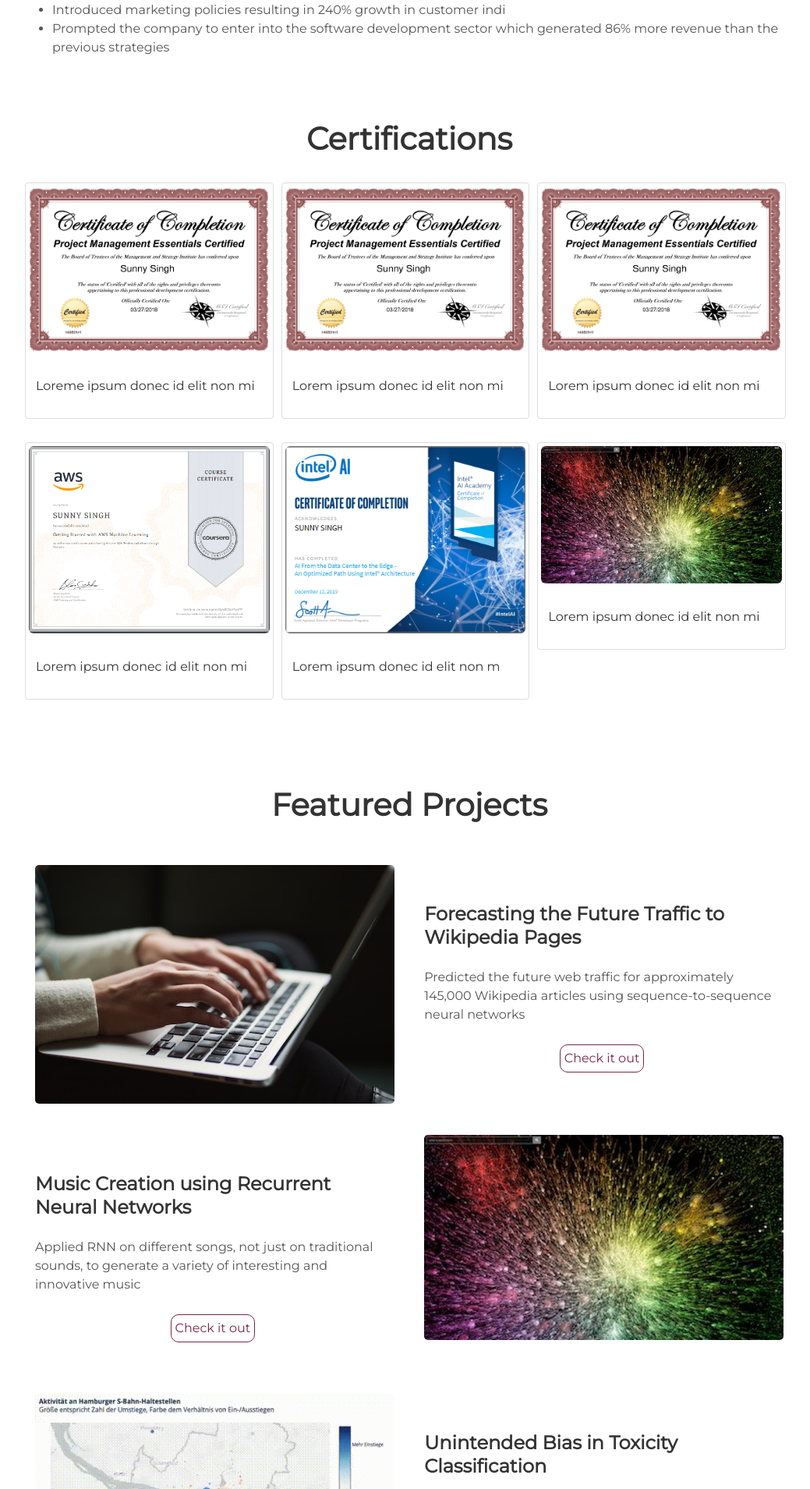
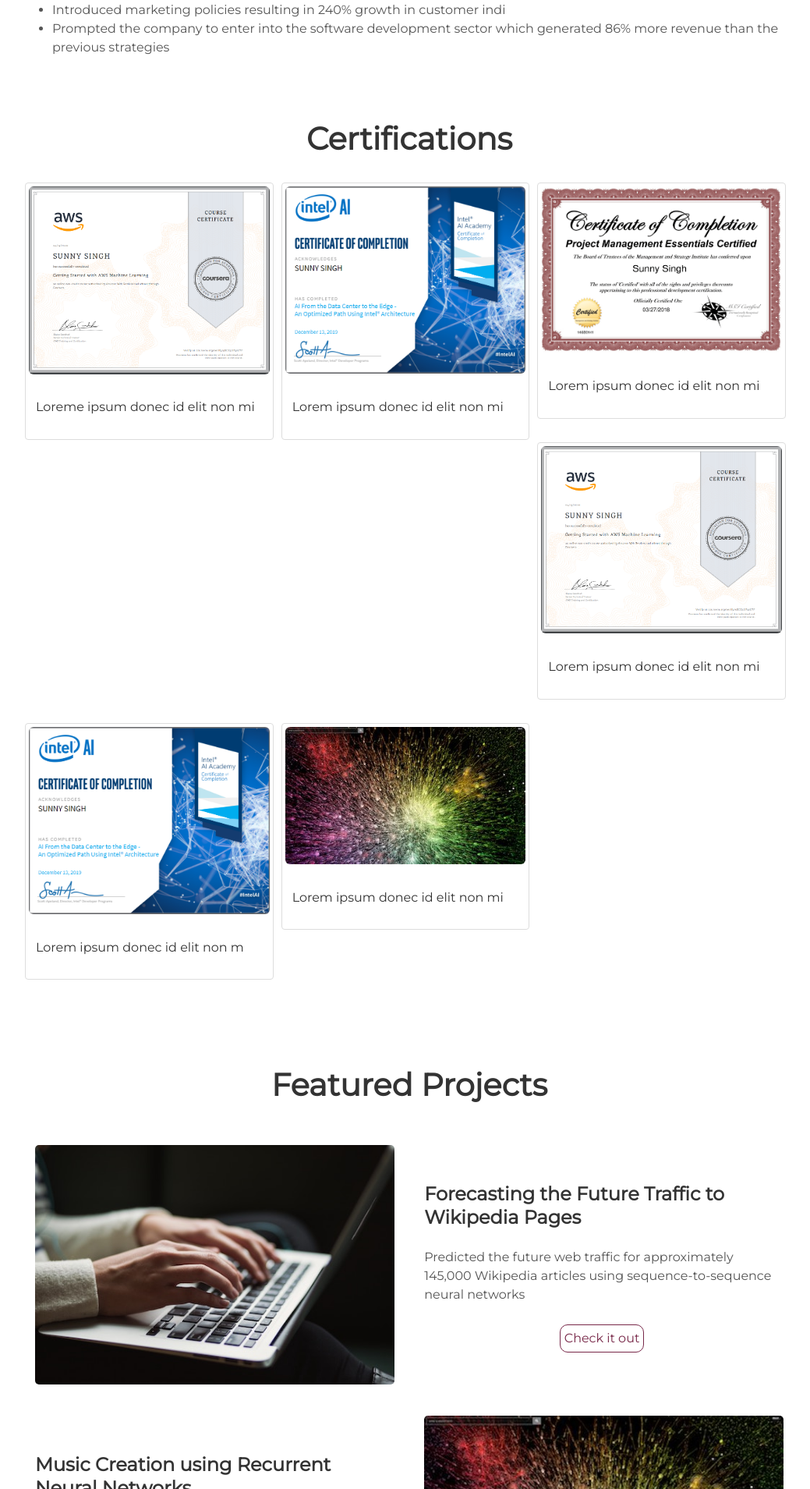
Before and after one commit to arkadee/arkadee.github.io, a Jekyll site: the page built from index.html, in a window 1280 px wide. Shown: the part 2585-4494 px from the top of the page at 78% size, without its empty margins (115-1154 px from the left). Built offline with Jekyll 4.4.1, drawn with Linux system fonts in a browser that asks for light colours.

Commit message:
Update certifications.html

```diff
--- a/_includes/certifications.html
+++ b/_includes/certifications.html
@@ -38,7 +38,7 @@
         <div class="column1">
           <div class="thumbnail">
             <a href="/w3images/fjords.jpg" target="_blank">
-              <img src="assets/img/cert3.png" class="img-rounded" alt="Snow" style="width:100%">
+              <img src="assets/img/cert4.png" class="img-rounded" alt="Snow" style="width:100%">
             </a>
               <div class="caption">
                 <p>Loreme ipsum donec id elit non mi</p>
@@ -49,7 +49,7 @@
         <div class="column1">
           <div class="thumbnail">
             <a href="/w3images/fjords.jpg" target="_blank">
-              <img src="assets/img/cert3.png" class="img-rounded" alt="Snow" style="width:100%">
+              <img src="assets/img/cert5.png" class="img-rounded" alt="Snow" style="width:100%">
             </a>
               <div class="caption">
                 <p>Lorem ipsum donec id elit non mi</p>
```
